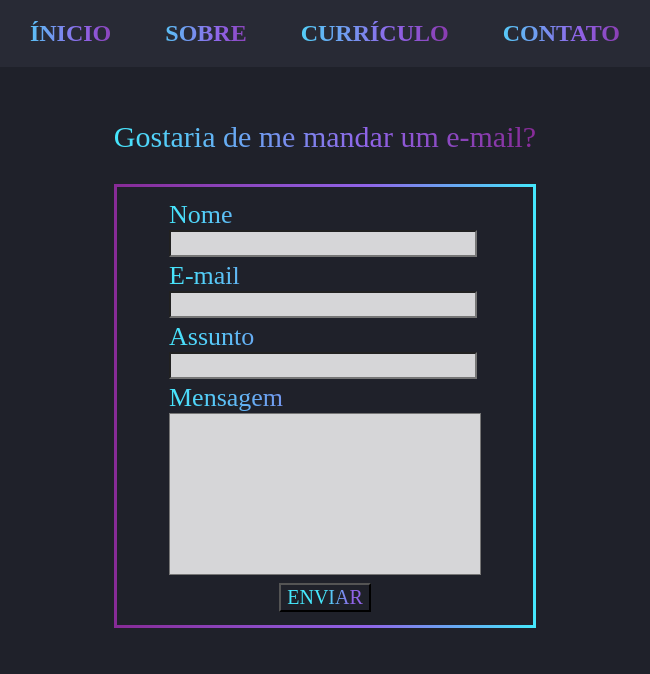
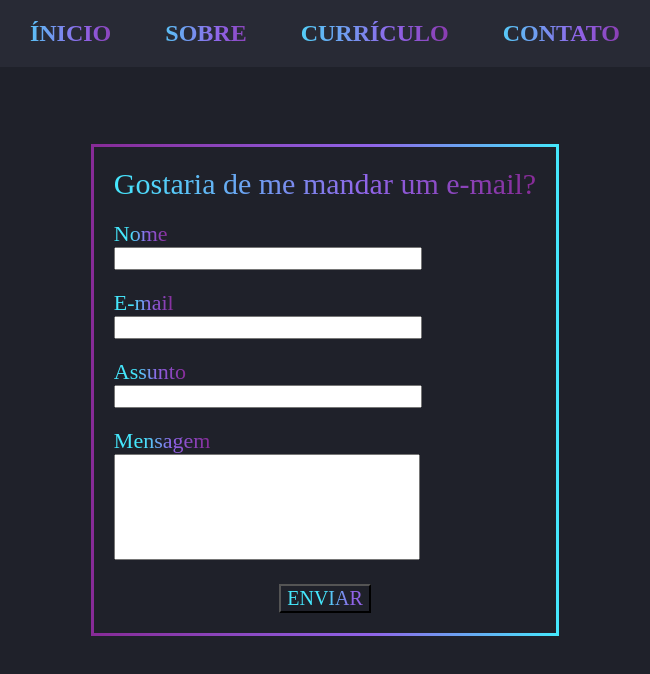
Before and after one commit to ansomething/ansomething.github.io, a plain HTML site: page index3.html in a window 1280 px wide. Shown: the whole page, without its empty margins (315-965 px from the left). Drawn offline with nearby package versions, Linux system fonts and the light colour scheme; a web font is replaced by a local one.

Commit message:
03/12v5
mudou layout da página contato

```diff
--- a/index3.html
+++ b/index3.html
@@ -21,7 +21,6 @@
     <title>Andressa V. Cavalcante</title>
 </head>
 <body>
-
     <ul id="flex_navbar">
         <li><a href="index.html">ÍNICIO</a></li>
         <li><a href="index1.html">SOBRE</a></li>
@@ -31,43 +30,36 @@
 
     <div id="flex_contact">
         <form> <!-- formulário para envio do email -->
-            <table class="table_contact"> <!-- tabela para o formulário -->
-                <thead >
-                    <p class="table_head">Gostaria de me mandar um e-mail?</p>
-                </thead>
+            <div id="contact"> <!-- div do formulário -->
 
-                <tr>
-                    <td>
-                        <p class="tab_name">Nome</p>
-                        <input type="text" name="name" id="name">
-                    </td>
-                </tr>
+                <h2 class="table_head">Gostaria de me mandar um e-mail?</h2>
 
-                <tr>
-                    <td>
-                        <p class="tab_email">E-mail</p>
-                        <input id="email" type="email">
-                    </td>
-                </tr>
+                <div class="tab_name">
+                    <label for="name">Nome</label>
+                    <br>
+                    <input type="text" name="name" id="name">
+                </div>
 
-                <tr>
-                    <td>
-                        <p class="tab_subject">Assunto</p>
-                        <input type="text" name="subject" id="subject">
-                    </td>
-                </tr>
-                <tr>
-                    <td>
-                        <p class="tab_msg">Mensagem</p>
-                        <textarea id="msg" name="msg"></textarea>
-                    </td>
-                </tr>
-                <tr>
-                    <td>
-                        <button id="bt_enviar" type="submit" onclick="sendMail()">ENVIAR</button>
-                    </td>
-                </tr>
-            </table>
+                <div class="tab_email">
+                    <label for="email">E-mail</label>
+                    <br>
+                    <input type="email" name="email" id="email" >
+                </div>
+
+                <div class="tab_subject">
+                    <label for="subject">Assunto</label>
+                    <br>
+                    <input type="text" name="subject" id="subject">
+                </div>
+
+                <div class="tab_message">
+                    <label for="message">Mensagem</label>
+                    <br>
+                    <textarea type="textarea" id="message" name="message"></textarea>
+                </div>
+
+                <button id="button_sub" type="button" onclick="sendMail()">ENVIAR</button>
+            </div>
         </form>
     </div>
 
--- a/style.css
+++ b/style.css
@@ -127,7 +127,7 @@ h3 {
 #flex_aboutme {
     display: flex;
     row-gap: 10px;
-    flex-flow: column;
+    flex-flow: column wrap;
     justify-content: center;
     align-items: center;
     min-height: 580px;
@@ -229,16 +229,18 @@ p {
 */
 #flex_contact {
     display: flex;
-
+    flex-flow: column wrap;
     justify-content: center;
     align-items: center;
+    min-height: 580px;
 }
 
-.table_contact {
+#contact {
     display: flex;
-    padding: 10px;
+    flex-flow: column wrap;
     justify-content: center;
-    align-items: center;
+    gap: 20px;
+    padding: 20px;
     border: 3px solid;
     border-image: linear-gradient(90deg, var(--roxo) 0%, var(--azul) 60% , var(--ciano)  100%);
     border-image-slice: 1;
@@ -246,92 +248,37 @@ p {
 
 .table_head {
     font-size: 30px;
-    font-weight: 400;
-    text-align: center;
-    margin-top: 20px;
+    font-weight: 500;
+    align-self: center;
     background: linear-gradient(90deg, var(--ciano) 0%, var(--azul) 60% , var(--roxo) 100%);
     -webkit-text-fill-color: transparent;
     background-clip: text;
     -webkit-background-clip: text;
 }
 
-.tab_name {
-    font-size: 26px;
-    font-weight: 400;
+label {
+    font-size: 22px;
+    font-weight: 500;
     margin: 0;
-    background: linear-gradient(90deg, var(--ciano) 0%, var(--azul) 60% , var(--roxo) 100%);
+    background: linear-gradient(90deg, var(--ciano) 30%, var(--azul) 60%, var(--roxo) 100%);
     -webkit-text-fill-color: transparent;
     background-clip: text;
     -webkit-background-clip: text;
 }
 
-.tab_subject {
-    font-size: 26px;
-    font-weight: 400;
-    margin: 0;
-    background: linear-gradient(90deg, var(--ciano) 0%, var(--azul) 60% , var(--roxo) 100%);
-    -webkit-text-fill-color: transparent;
-    background-clip: text;
-    -webkit-background-clip: text;
-}
-
-.tab_email {
-    font-size: 26px;
-    font-weight: 400;
-    margin: 0;
-    background: linear-gradient(90deg, var(--ciano) 0%, var(--azul) 60% , var(--roxo) 100%);
-    -webkit-text-fill-color: transparent;
-    background-clip: text;
-    -webkit-background-clip: text;
-}
-
-.tab_msg {
-    font-size: 26px;
-    font-weight: 400;
-    margin: 0;
-    background: linear-gradient(90deg, var(--ciano) 0%, var(--azul) 60% , var(--roxo) 100%);
-    -webkit-text-fill-color: transparent;
-    background-clip: text;
-    -webkit-background-clip: text;
-}
-
-#name {
-    font-size: 18px;
-    color: #1f212a;
-    text-align: left;
-    background-color: var(--branco);
+input {
+    font-size: 15px;
     width: 300px;
 }
 
-#subject {
-    font-size: 18px;
-    color: #1f212a;
-    text-align: left;
-    background-color: var(--branco);
+textarea {
+    font-size: 15px;
     width: 300px;
-}
-
-#email {
-    font-size: 18px;
-    color: #1f212a;
-    text-align: left;
-    background-color: var(--branco);
-    width: 300px;
-
-}
-
-#msg {
-    font-size: 18px;
-    color: #1f212a;
-    text-align: left;
-    background-color: var(--branco);
-    padding: 5px;
-    width: 300px;
-    height: 150px;
+    height: 100px;
     resize: none;
 }
 
-#bt_enviar {
+#button_sub {
     display: block;
     margin: 0 auto;
     font-size: 20px;
```
